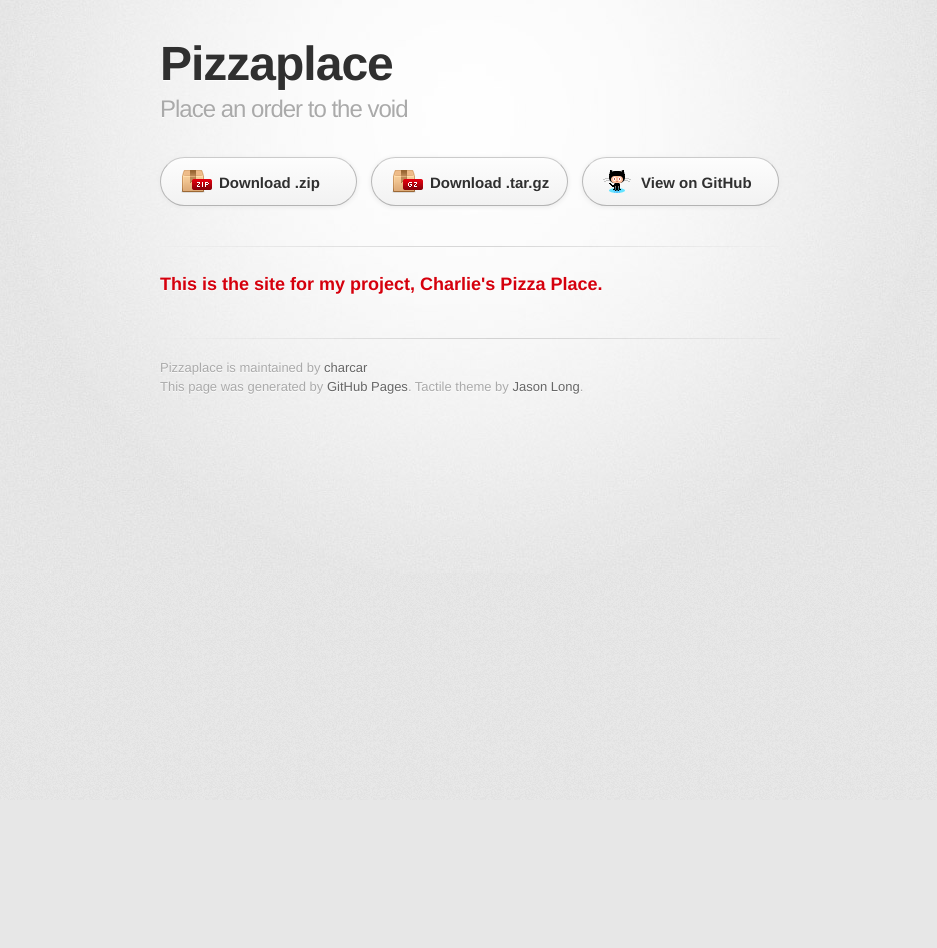
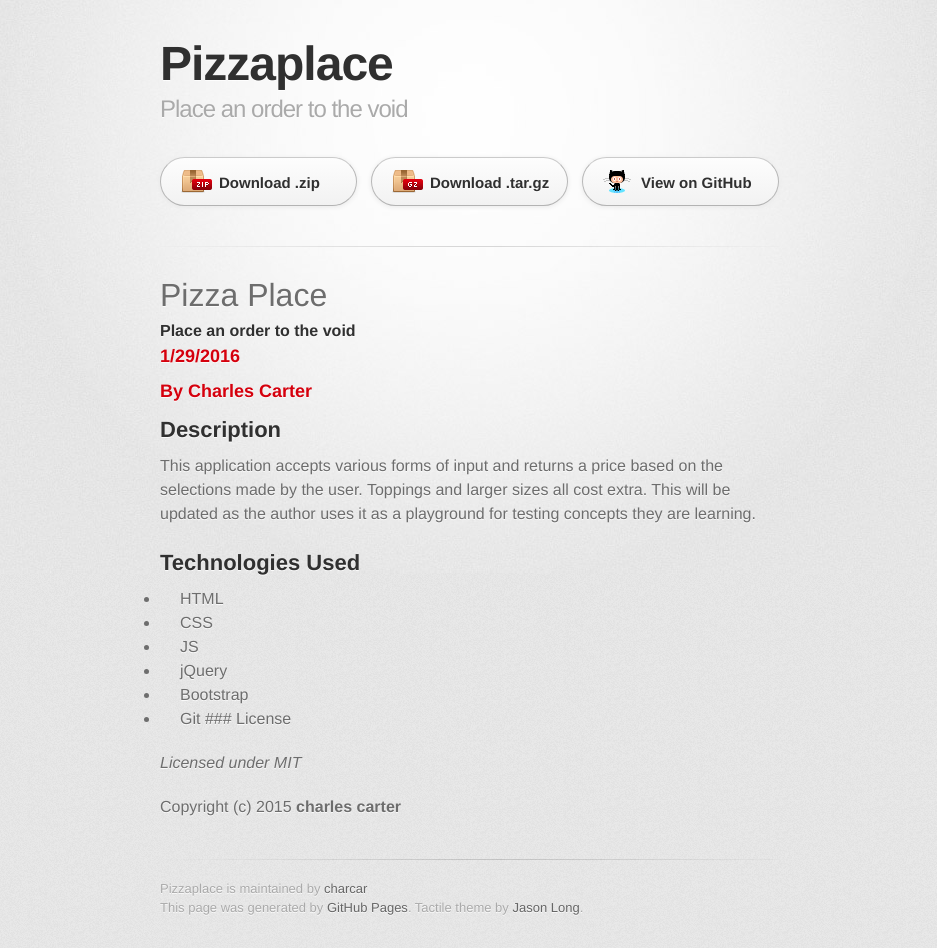
Before and after one commit to charcar/pizzaplace, a plain HTML site: page index.html in a window 1280 px wide. Shown: the whole page, without its empty margins (170-1107 px from the left). Before the commit the page ends 800 px from the top, so only its background shows below. Drawn offline with Linux system fonts and the light colour scheme; a web font is replaced by a local one.

Commit message:
Create gh-pages branch via GitHub

```diff
--- a/index.html
+++ b/index.html
@@ -31,8 +31,39 @@
         <hr>
 
         <section id="main_content">
-          <h3>
-<a id="this-is-the-site-for-my-project-charlies-pizza-place" class="anchor" href="#this-is-the-site-for-my-project-charlies-pizza-place" aria-hidden="true"><span aria-hidden="true" class="octicon octicon-link"></span></a>This is the site for my project, Charlie's Pizza Place.</h3>
+          <h1>
+<a id="pizza-place" class="anchor" href="#pizza-place" aria-hidden="true"><span aria-hidden="true" class="octicon octicon-link"></span></a>Pizza Place</h1>
+
+<h4>
+<a id="place-an-order-to-the-void" class="anchor" href="#place-an-order-to-the-void" aria-hidden="true"><span aria-hidden="true" class="octicon octicon-link"></span></a>Place an order to the void</h4>
+
+<h3>
+<a id="1292016" class="anchor" href="#1292016" aria-hidden="true"><span aria-hidden="true" class="octicon octicon-link"></span></a>1/29/2016</h3>
+
+<h3>
+<a id="by-charles-carter" class="anchor" href="#by-charles-carter" aria-hidden="true"><span aria-hidden="true" class="octicon octicon-link"></span></a>By Charles Carter</h3>
+
+<h2>
+<a id="description" class="anchor" href="#description" aria-hidden="true"><span aria-hidden="true" class="octicon octicon-link"></span></a>Description</h2>
+
+<p>This application accepts various forms of input and returns a price based on the selections made by the user. Toppings and larger sizes all cost extra. This will be updated as the author uses it as a playground for testing concepts they are learning.</p>
+
+<h2>
+<a id="technologies-used" class="anchor" href="#technologies-used" aria-hidden="true"><span aria-hidden="true" class="octicon octicon-link"></span></a>Technologies Used</h2>
+
+<ul>
+<li>HTML</li>
+<li>CSS</li>
+<li>JS</li>
+<li>jQuery</li>
+<li>Bootstrap</li>
+<li>Git
+### License</li>
+</ul>
+
+<p><em>Licensed under MIT</em></p>
+
+<p>Copyright (c) 2015 <strong>charles carter</strong></p>
         </section>
 
         <footer>
--- a/params.json
+++ b/params.json
@@ -1 +1 @@
-{"name":"Pizzaplace","tagline":"Place an order to the void","body":"### This is the site for my project, Charlie's Pizza Place.","google":"","note":"Don't delete this file! It's used internally to help with page regeneration."}
+{"name":"Pizzaplace","tagline":"Place an order to the void","body":"# Pizza Place\r\n#### Place an order to the void\r\n### 1/29/2016\r\n\r\n### By Charles Carter\r\n\r\n## Description\r\n\r\nThis application accepts various forms of input and returns a price based on the selections made by the user. Toppings and larger sizes all cost extra. This will be updated as the author uses it as a playground for testing concepts they are learning.\r\n\r\n## Technologies Used\r\n\r\n* HTML\r\n* CSS\r\n* JS\r\n* jQuery\r\n* Bootstrap\r\n* Git\r\n### License\r\n\r\n*Licensed under MIT*\r\n\r\nCopyright (c) 2015 **charles carter**","google":"","note":"Don't delete this file! It's used internally to help with page regeneration."}
```
